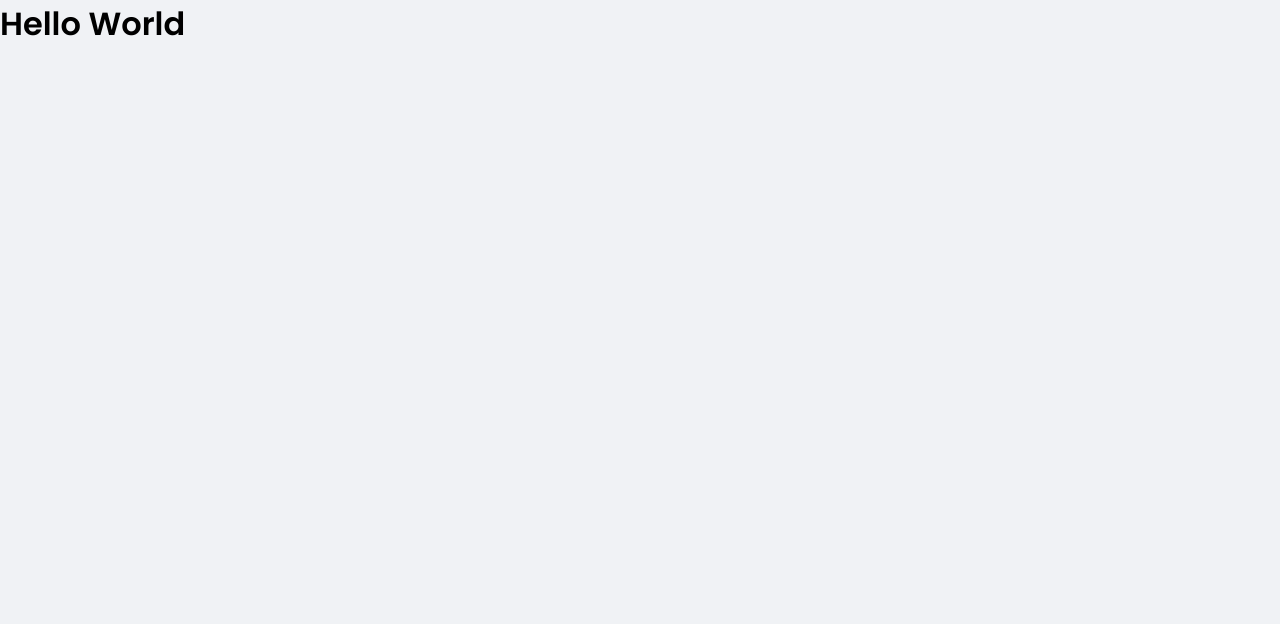
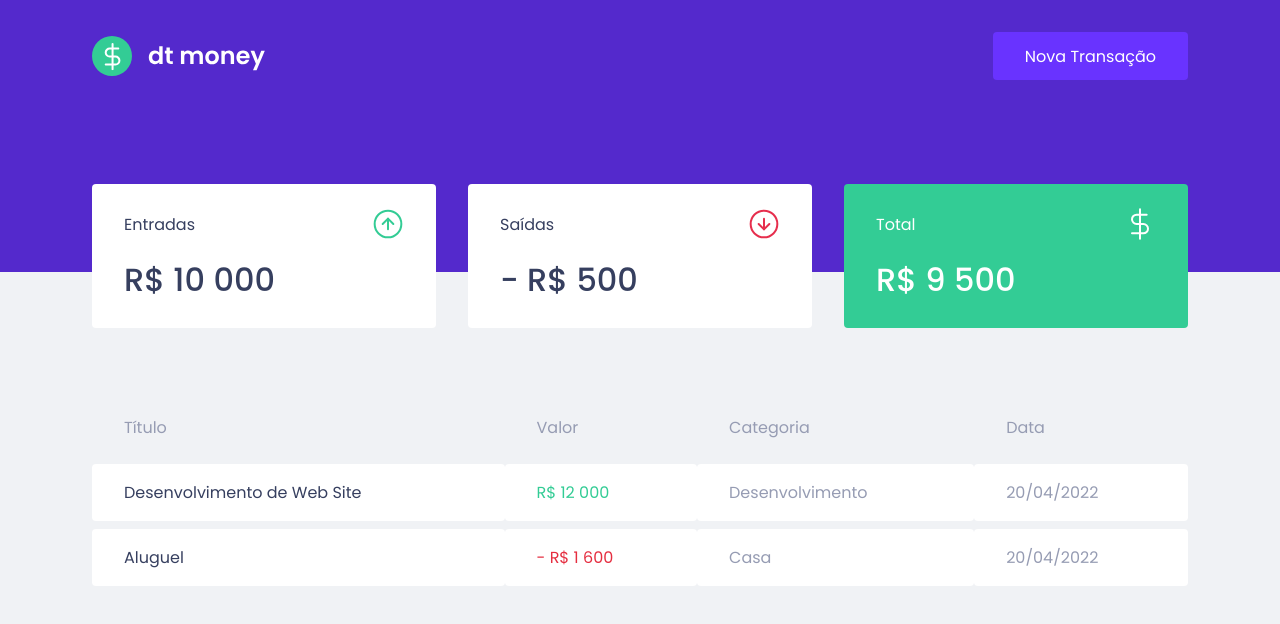
Before and after one commit to vinebarbosa/dtmoney, a React (Create React App) app: page / in a window 1280 px wide. Shown: the top 624 px of the page. Built offline with nearby package versions, Linux system fonts and the light colour scheme.

Commit message:
feat: dashboard initialized

```diff
--- a/public/index.html
+++ b/public/index.html
@@ -7,7 +7,7 @@
     <meta name="viewport" content="width=device-width, initial-scale=1" />
     <link rel="shortcut icon" href="favicon.png" type="image/png" />
     <link
-      href="https://fonts.googleapis.com/css2?family=Poppins:wght@400;600&display=swap"
+      href="https://fonts.googleapis.com/css2?family=Poppins:wght@400;500;600&display=swap"
       rel="stylesheet"
     />
     <title>DtMoney</title>
--- a/src/App.tsx
+++ b/src/App.tsx
@@ -1,9 +1,12 @@
+import { Dashboard } from "./components/Dashboard";
+import { Header } from "./components/Header";
 import { GlobalStyle } from "./styles/global";
 
 export function App() {
   return (
     <>
-      <h1>Hello World</h1>
+      <Header />
+      <Dashboard />
       <GlobalStyle />
     </>
   );
--- /dev/null
+++ b/src/components/Dashboard/index.tsx
@@ -0,0 +1,12 @@
+import { Summary } from "../Summary";
+import { TransactionsTable } from "../TransactionsTable";
+import { Container } from "./styles";
+
+export function Dashboard() {
+  return (
+    <Container>
+      <Summary />
+      <TransactionsTable />
+    </Container>
+  );
+}
--- /dev/null
+++ b/src/components/Dashboard/styles.ts
@@ -0,0 +1,7 @@
+import styled from 'styled-components';
+
+export const Container = styled.main`
+  max-width: 1128px;
+  margin: 0 auto;
+  padding: 2.5rem 1rem;
+`;
--- /dev/null
+++ b/src/components/Header/index.tsx
@@ -0,0 +1,13 @@
+import Logo from "../../assets/logo.svg";
+import { Container, Content } from "./styles";
+
+export function Header() {
+  return (
+    <Container>
+      <Content>
+        <img src={Logo} alt="Dt Money" />
+        <button type="button">Nova Transação</button>
+      </Content>
+    </Container>
+  );
+}
--- /dev/null
+++ b/src/components/Header/styles.ts
@@ -0,0 +1,30 @@
+import styled from "styled-components";
+
+export const Container = styled.header`
+  background: var(--blue);
+`
+
+export const Content = styled.div`
+  max-width: 1128px;
+  margin: 0 auto;
+  padding: 2rem 1rem 12rem;
+  display: flex;
+  align-items: center;
+  justify-content: space-between;
+
+
+  button {
+    font-size: 1rem;
+    border: 0;
+    color: #FFF;
+    background: var(--blue-light);
+    padding: 0 2rem;
+    height: 3rem;
+    border-radius: 0.25rem;
+    transition: filter 0.2s;
+
+    &:hover {
+      filter: brightness(90%);
+    }
+  }
+`
--- /dev/null
+++ b/src/components/Summary/index.tsx
@@ -0,0 +1,33 @@
+import IncomeImg from "../../assets/income.svg";
+import OutcomeImg from "../../assets/outcome.svg";
+import TotalImg from "../../assets/total.svg";
+
+import { Container } from "./styles";
+
+export function Summary() {
+  return (
+    <Container>
+      <div>
+        <header>
+          <p>Entradas</p>
+          <img src={IncomeImg} alt="Entradas" />
+        </header>
+        <strong>R$ 10 000</strong>
+      </div>
+      <div>
+        <header>
+          <p>Saídas</p>
+          <img src={OutcomeImg} alt="Saídas" />
+        </header>
+        <strong>- R$ 500</strong>
+      </div>
+      <div className="highlight-background">
+        <header>
+          <p>Total</p>
+          <img src={TotalImg} alt="Total" />
+        </header>
+        <strong>R$ 9 500</strong>
+      </div>
+    </Container>
+  );
+}
--- /dev/null
+++ b/src/components/Summary/styles.ts
@@ -0,0 +1,34 @@
+import styled from 'styled-components';
+
+export const Container = styled.div`
+  display: grid;
+  grid-template-columns: repeat(3, 1fr);
+  gap: 2rem;
+  margin-top: -8rem;
+
+  div {
+    background: var(--shape);
+    padding: 1.5rem 2rem;
+    border-radius: 0.25rem;
+    color: var(--text-title);
+
+    header {
+      display: flex;
+      align-items: center;
+      justify-content: space-between;
+    }
+
+    strong {
+      display: block;
+      margin-top: 1rem;
+      font-size: 2rem;
+      font-weight: 500;
+      line-height: 3rem;
+    }
+
+    &.highlight-background {
+      background: var(--green);
+      color: #fff;
+    }
+  }
+`;
--- /dev/null
+++ b/src/components/TransactionsTable/index.tsx
@@ -0,0 +1,32 @@
+import { Container } from "./styles";
+
+export function TransactionsTable() {
+  return (
+    <Container>
+      <table>
+        <thead>
+          <tr>
+            <th>Título</th>
+            <th>Valor</th>
+            <th>Categoria</th>
+            <th>Data</th>
+          </tr>
+        </thead>
+        <tbody>
+          <tr>
+            <td>Desenvolvimento de Web Site</td>
+            <td className="deposit">R$ 12 000</td>
+            <td>Desenvolvimento</td>
+            <td>20/04/2022</td>
+          </tr>
+          <tr>
+            <td>Aluguel</td>
+            <td className="withdraw">- R$ 1 600</td>
+            <td>Casa</td>
+            <td>20/04/2022</td>
+          </tr>
+        </tbody>
+      </table>
+    </Container>
+  );
+}
--- /dev/null
+++ b/src/components/TransactionsTable/styles.ts
@@ -0,0 +1,38 @@
+import styled from 'styled-components';
+
+export const Container = styled.div`
+  margin-top: 4rem;
+
+  table {
+    width: 100%;
+    border-spacing: 0 0.5rem;
+
+    th {
+      color: var(--text-body);
+      font-weight: 400;
+      padding: 1rem 2rem;
+      text-align: left;
+      line-height: 1.5rem;
+    }
+
+    td {
+      padding: 1rem 2rem;
+      border: 0;
+      background: var(--shape);
+      color: var(--text-body);
+      border-radius: 0.25rem;
+
+      &:first-child {
+        color: var(--text-title);
+      }
+
+      &.withdraw {
+        color: var(--red);
+      }
+
+      &.deposit {
+        color: var(--green);
+      }
+    }
+  }
+`;
--- a/src/styles/global.ts
+++ b/src/styles/global.ts
@@ -3,9 +3,11 @@
 export const GlobalStyle = createGlobalStyle`
   :root {
     --background: #f0f2f5;
-    --shape: #ffffff
+    --shape: #ffffff;
 
     --red: #e52e40;
+
+    --green: #33cc95;
 
     --blue: #5429cc;
     --blue-light: #6933ff;
```
